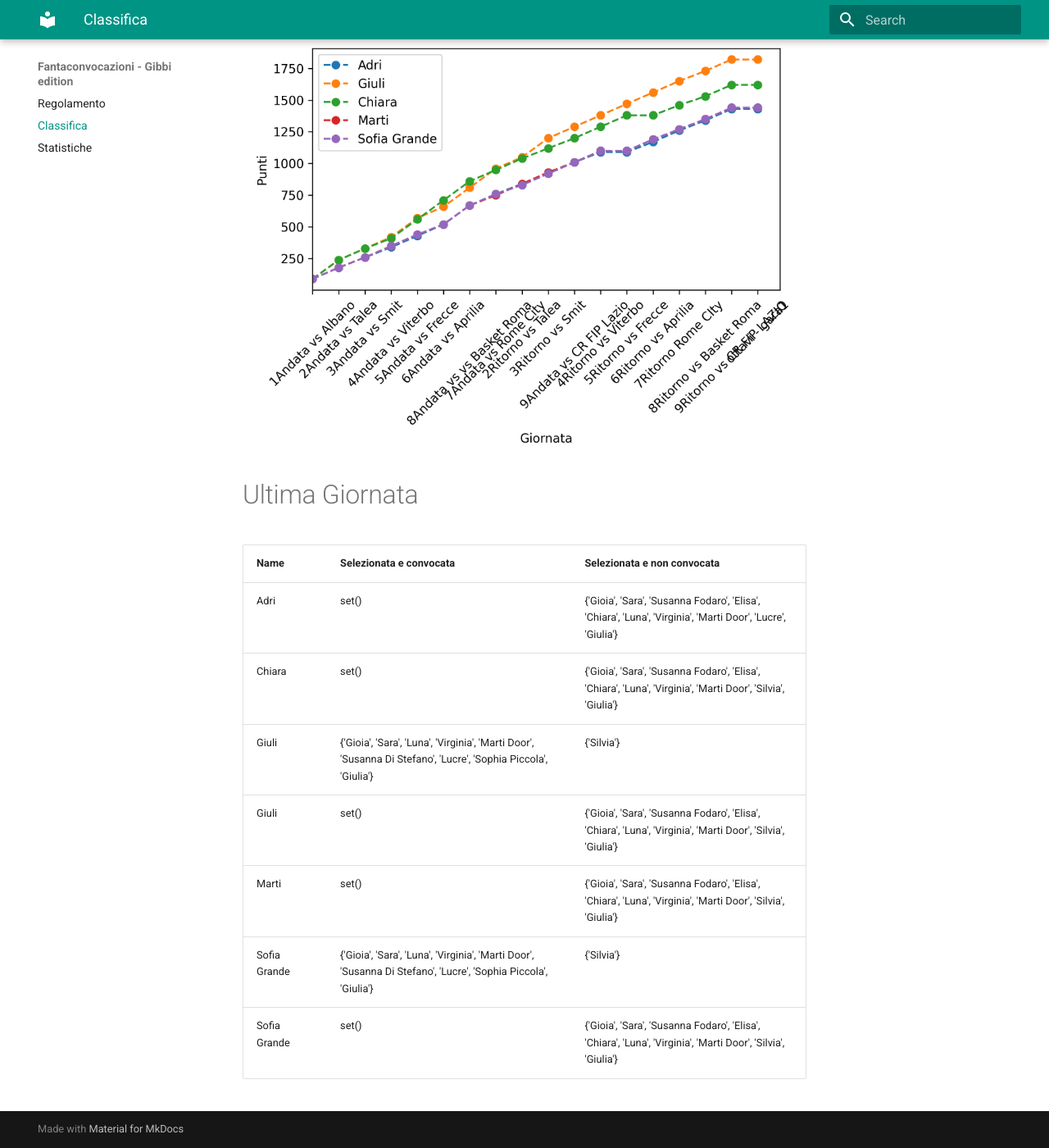
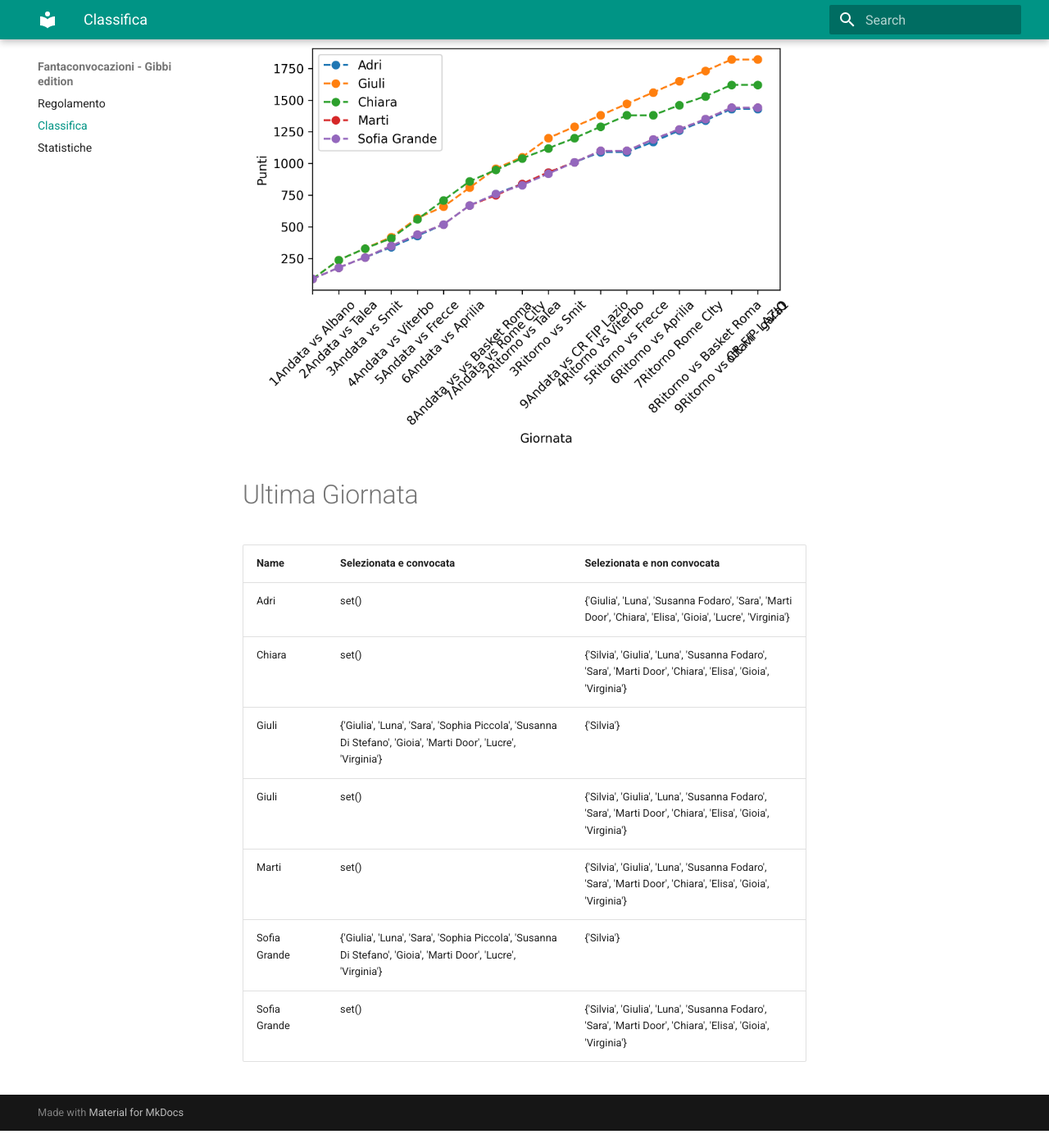
Before and after one commit to martinig94/fantagibbi, an MkDocs documentation site: the page built from docs/Classifica.md, in a window 1280 px wide and 1400 px high, scrolled down 565 px. Shown: the whole window at 82% size. Built offline with MkDocs 1.6.1 and Material for MkDocs 9.7.7, drawn with Linux system fonts in a browser that asks for light colours; after the commit the page ends 1944 px from its top, so only the background shows below that.

Commit message:
Auto-update from main.py

```diff
--- a/docs/Classifica.md
+++ b/docs/Classifica.md
@@ -18,11 +18,11 @@
 <!-- START_TABLE CORRECT -->
 | Name         | Selezionata e convocata                                                                                        | Selezionata e non convocata                                                                                  |
 |:-------------|:---------------------------------------------------------------------------------------------------------------|:-------------------------------------------------------------------------------------------------------------|
-| Adri         | set()                                                                                                          | {'Gioia', 'Sara', 'Susanna Fodaro', 'Elisa', 'Chiara', 'Luna', 'Virginia', 'Marti Door', 'Lucre', 'Giulia'}  |
-| Chiara       | set()                                                                                                          | {'Gioia', 'Sara', 'Susanna Fodaro', 'Elisa', 'Chiara', 'Luna', 'Virginia', 'Marti Door', 'Silvia', 'Giulia'} |
-| Giuli        | {'Gioia', 'Sara', 'Luna', 'Virginia', 'Marti Door', 'Susanna Di Stefano', 'Lucre', 'Sophia Piccola', 'Giulia'} | {'Silvia'}                                                                                                   |
-| Giuli        | set()                                                                                                          | {'Gioia', 'Sara', 'Susanna Fodaro', 'Elisa', 'Chiara', 'Luna', 'Virginia', 'Marti Door', 'Silvia', 'Giulia'} |
-| Marti        | set()                                                                                                          | {'Gioia', 'Sara', 'Susanna Fodaro', 'Elisa', 'Chiara', 'Luna', 'Virginia', 'Marti Door', 'Silvia', 'Giulia'} |
-| Sofia Grande | {'Gioia', 'Sara', 'Luna', 'Virginia', 'Marti Door', 'Susanna Di Stefano', 'Lucre', 'Sophia Piccola', 'Giulia'} | {'Silvia'}                                                                                                   |
-| Sofia Grande | set()                                                                                                          | {'Gioia', 'Sara', 'Susanna Fodaro', 'Elisa', 'Chiara', 'Luna', 'Virginia', 'Marti Door', 'Silvia', 'Giulia'} |
+| Adri         | set()                                                                                                          | {'Giulia', 'Luna', 'Susanna Fodaro', 'Sara', 'Marti Door', 'Chiara', 'Elisa', 'Gioia', 'Lucre', 'Virginia'}  |
+| Chiara       | set()                                                                                                          | {'Silvia', 'Giulia', 'Luna', 'Susanna Fodaro', 'Sara', 'Marti Door', 'Chiara', 'Elisa', 'Gioia', 'Virginia'} |
+| Giuli        | {'Giulia', 'Luna', 'Sara', 'Sophia Piccola', 'Susanna Di Stefano', 'Gioia', 'Marti Door', 'Lucre', 'Virginia'} | {'Silvia'}                                                                                                   |
+| Giuli        | set()                                                                                                          | {'Silvia', 'Giulia', 'Luna', 'Susanna Fodaro', 'Sara', 'Marti Door', 'Chiara', 'Elisa', 'Gioia', 'Virginia'} |
+| Marti        | set()                                                                                                          | {'Silvia', 'Giulia', 'Luna', 'Susanna Fodaro', 'Sara', 'Marti Door', 'Chiara', 'Elisa', 'Gioia', 'Virginia'} |
+| Sofia Grande | {'Giulia', 'Luna', 'Sara', 'Sophia Piccola', 'Susanna Di Stefano', 'Gioia', 'Marti Door', 'Lucre', 'Virginia'} | {'Silvia'}                                                                                                   |
+| Sofia Grande | set()                                                                                                          | {'Silvia', 'Giulia', 'Luna', 'Susanna Fodaro', 'Sara', 'Marti Door', 'Chiara', 'Elisa', 'Gioia', 'Virginia'} |
 <!-- END_TABLE CORRECT -->
```
